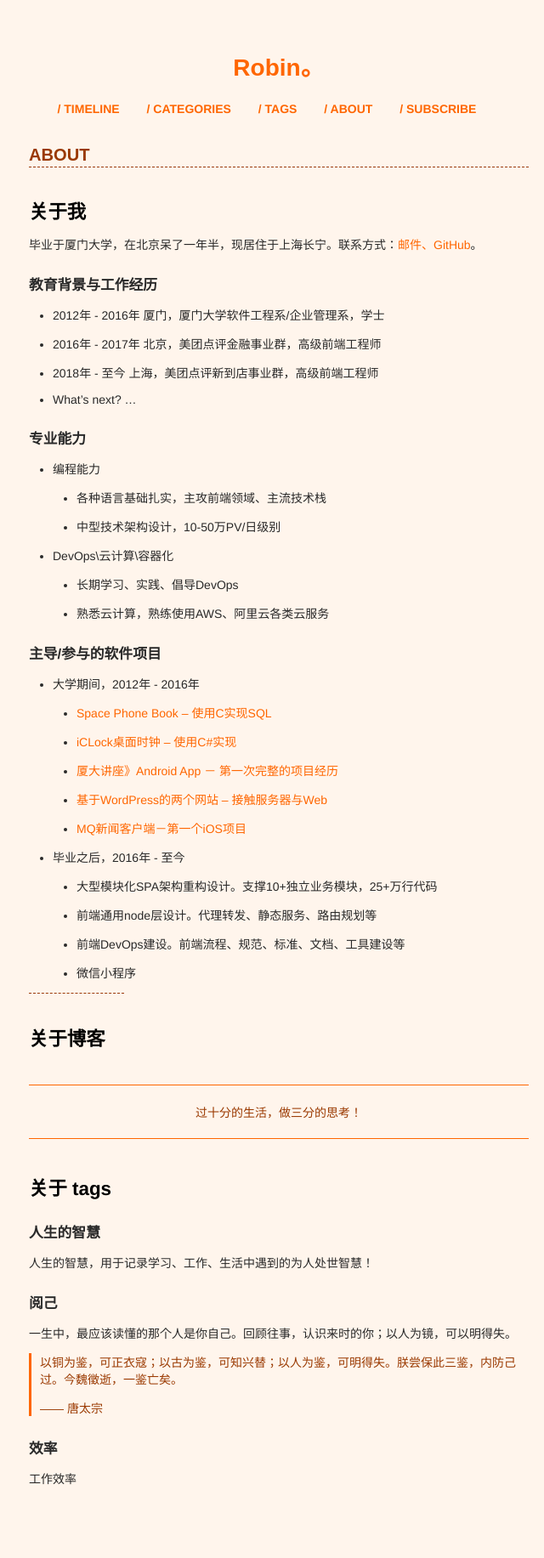
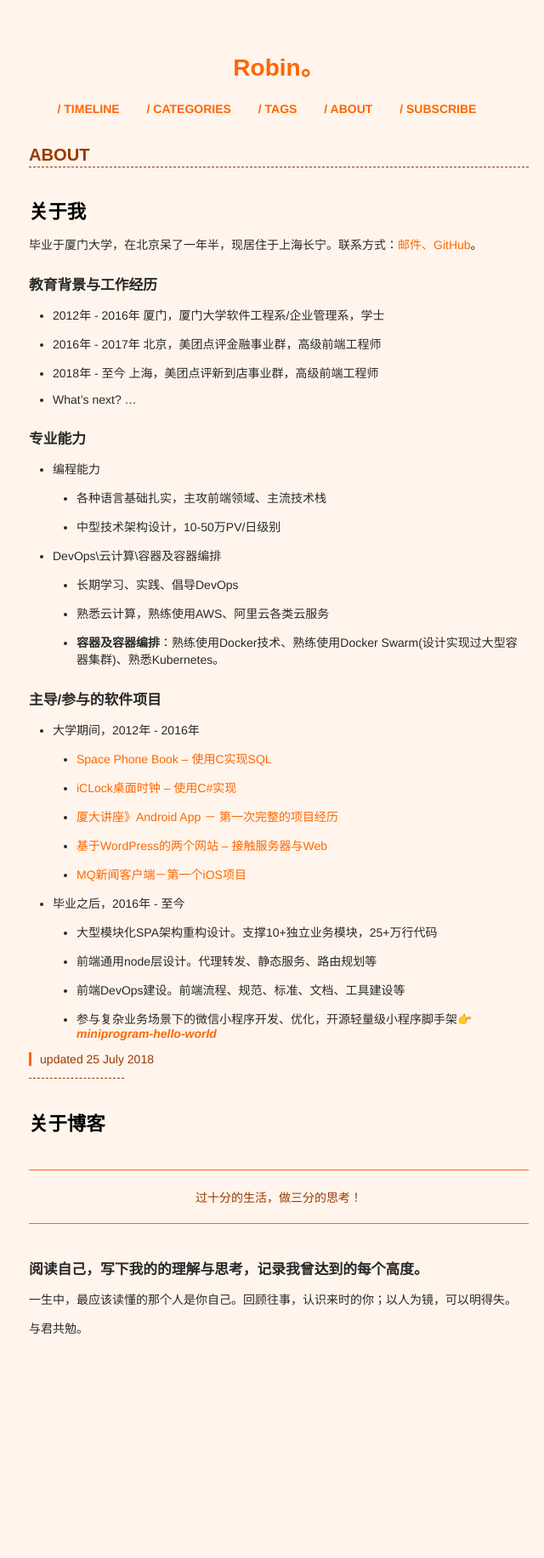
Before and after one commit to xianyuxmu/xianyuxmu.github.io, a Jekyll site: the page built from about.md, in a window 1280 px wide. Shown: the whole page at 85% size, without its empty margins (312-952 px from the left). Built offline with Jekyll 4.4.1, drawn with Linux system fonts in a browser that asks for light colours; comment, search, counter and statistics services are not loaded; after the commit the page ends 1656 px from its top, so only the background shows below that.

Commit message:
更新 /about

```diff
--- a/about.md
+++ b/about.md
@@ -21,9 +21,10 @@ permalink: /about/
 - 编程能力
 	- 各种语言基础扎实，主攻前端领域、主流技术栈
 	- 中型技术架构设计，10-50万PV/日级别
-- DevOps\云计算\容器化
+- DevOps\云计算\容器及容器编排
 	- 长期学习、实践、倡导DevOps
 	- 熟悉云计算，熟练使用AWS、阿里云各类云服务
+	- **容器及容器编排**：熟练使用Docker技术、熟练使用Docker Swarm(设计实现过大型容器集群)、熟悉Kubernetes。
 
 ### 主导/参与的软件项目
 
@@ -37,7 +38,9 @@ permalink: /about/
 	- 大型模块化SPA架构重构设计。支撑10+独立业务模块，25+万行代码
 	- 前端通用node层设计。代理转发、静态服务、路由规划等
 	- 前端DevOps建设。前端流程、规范、标准、文档、工具建设等
-	- 微信小程序
+	- 参与复杂业务场景下的微信小程序开发、优化，开源轻量级小程序脚手架👉[***miniprogram-hello-world***](https://github.com/xianyuxmu/miniprogram-hello-world)
+
+> updated 25 July 2018
 
 ----
 
@@ -47,24 +50,8 @@ permalink: /about/
 <p>过十分的生活，做三分的思考！</p>
 </blockquote>
 
-## 关于 tags
-
-### 人生的智慧
-
-人生的智慧，用于记录学习、工作、生活中遇到的为人处世智慧！
-
-### 阅己
+### 阅读自己，写下我的的理解与思考，记录我曾达到的每个高度。
 
 一生中，最应该读懂的那个人是你自己。回顾往事，认识来时的你；以人为镜，可以明得失。
 
-<blockquote>
-<p>
-以铜为鉴，可正衣寇；以古为鉴，可知兴替；以人为鉴，可明得失。朕尝保此三鉴，内防己过。今魏徵逝，一鉴亡矣。
-</p>
-<p> —— 唐太宗</p>
-</blockquote>
-
-
-### 效率
-
-工作效率
+与君共勉。
```
